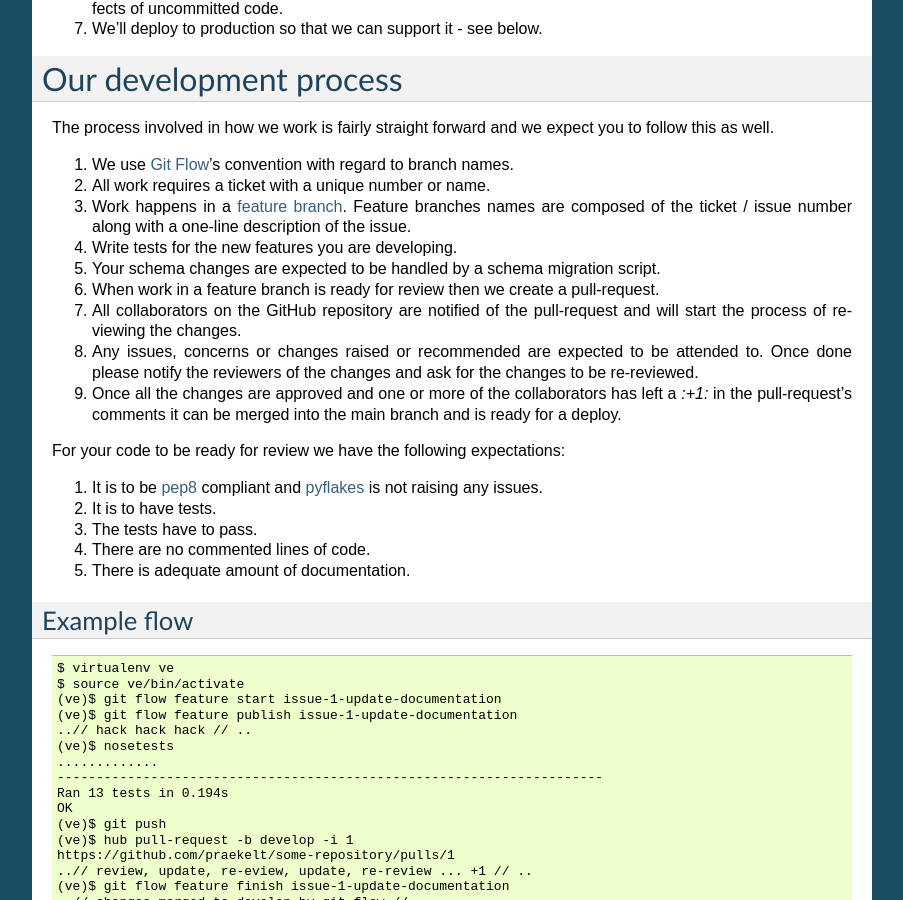
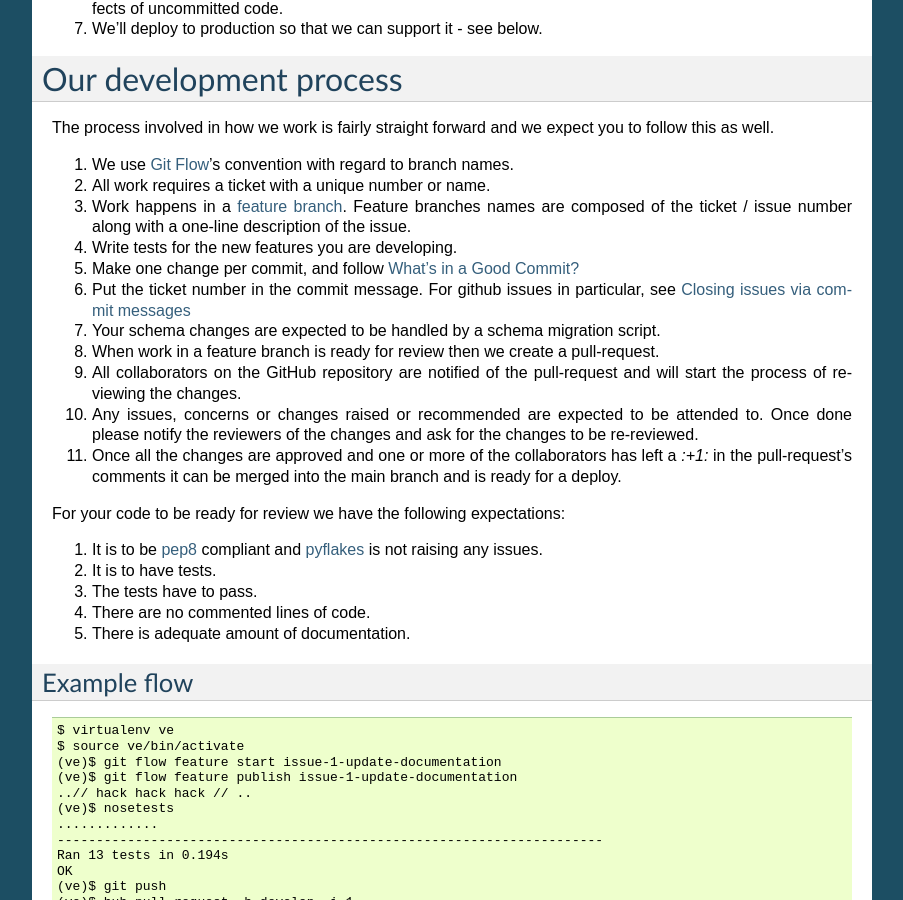
Before and after one commit to praekeltfoundation/ways-of-working, a Sphinx documentation site: the page built from docs/process.rst, in a window 1280 px wide and 900 px high, scrolled down 463 px. Shown: the whole window, without its empty margins (198-1101 px from the left). Built offline with Sphinx 7.4.7, drawn with Linux system fonts in a browser that asks for light colours.

Commit message:
Mention ticket numbers in commits
Closes #3

```diff
--- a/docs/process.rst
+++ b/docs/process.rst
@@ -39,17 +39,20 @@ expect you to follow this as well.
 3. Work happens in a `feature branch`_. Feature branches names are composed
    of the ticket / issue number along with a one-line description of the issue.
 4. Write tests for the new features you are developing.
-5. Your schema changes are expected to be handled by a schema migration script.
-6. When work in a feature branch is ready for review then we create a
+5. Make one change per commit, and follow `What's in a Good Commit?`_
+6. Put the ticket number in the commit message. For github issues in particular,
+   see `Closing issues via commit messages`_
+7. Your schema changes are expected to be handled by a schema migration script.
+8. When work in a feature branch is ready for review then we create a
    pull-request.
-7. All collaborators on the GitHub repository are notified of the pull-request
+9. All collaborators on the GitHub repository are notified of the pull-request
    and will start the process of reviewing the changes.
-8. Any issues, concerns or changes raised or recommended are expected to be
-   attended to. Once done please notify the reviewers of the changes and
-   ask for the changes to be re-reviewed.
-9. Once all the changes are approved and one or more of the collaborators
-   has left a `:+1:` in the pull-request's comments it can be merged into
-   the main branch and is ready for a deploy.
+10. Any issues, concerns or changes raised or recommended are expected to be
+    attended to. Once done please notify the reviewers of the changes and
+    ask for the changes to be re-reviewed.
+11. Once all the changes are approved and one or more of the collaborators
+    has left a `:+1:` in the pull-request's comments it can be merged into
+    the main branch and is ready for a deploy.
 
 For your code to be ready for review we have the following expectations:
 
@@ -98,3 +101,5 @@ through Thursdays.
 .. _feature branch: http://nvie.com/posts/a-successful-git-branching-model/
 .. _pep8: https://pypi.python.org/pypi/pep8
 .. _pyflakes: https://pypi.python.org/pypi/pyflakes
+.. _What's in a Good Commit?: http://dev.solita.fi/2013/07/04/whats-in-a-good-commit.html
+.. _Closing issues via commit messages: https://help.github.com/articles/closing-issues-via-commit-messages
```
